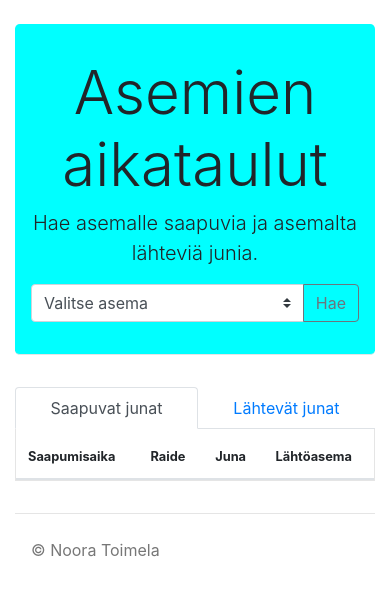
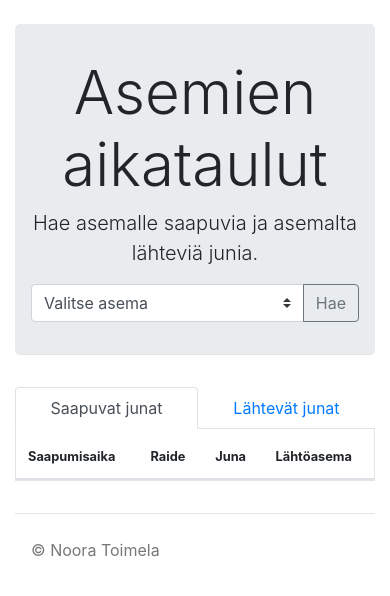
Before and after one commit to noora-t/Juna-aikataulut, a plain HTML site: page index.html in a window 390 px wide. Drawn offline with nearby package versions, Linux system fonts and the light colour scheme.

Commit message:
Update junat.css

```diff
--- a/junat.css
+++ b/junat.css
@@ -80,9 +80,6 @@ body {
 }
 
 @media screen and (max-width: 26em) {
-  .jumbotron {
-    background-color: aqua;
-  }
   .tab-content {
     font-size: 0.8em;
   }
```
